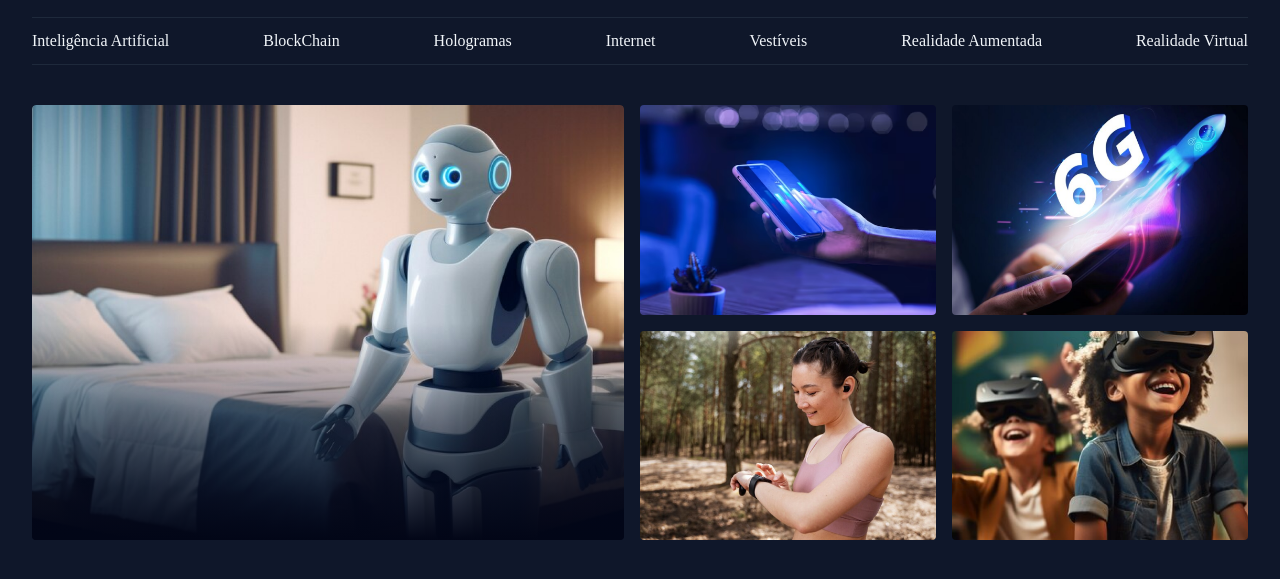
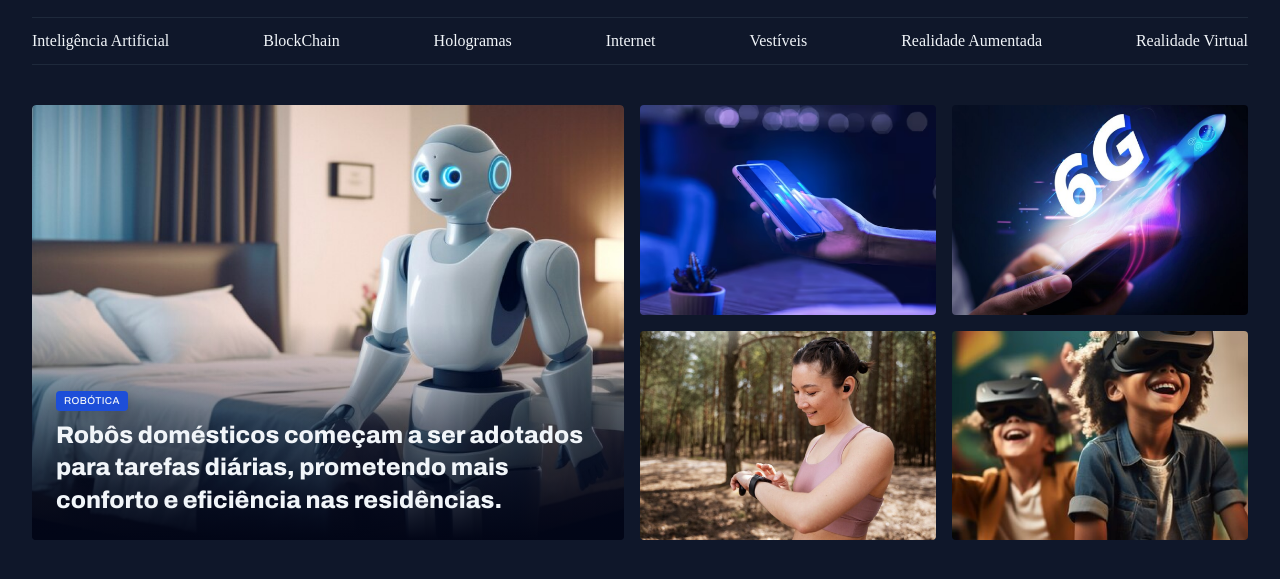
Before and after one commit to lucasestanis/Portal-de-noticias, a plain HTML site: page index.html in a window 1280 px wide. Shown: the part 55-634 px from the top of the page. Drawn offline with Linux system fonts and the light colour scheme.

Commit message:
ajustando conteúdo do card

```diff
--- a/index.html
+++ b/index.html
@@ -38,9 +38,13 @@
     </header>
     <main class= "grid container">
         <section id="featured" class="grid grid-flow-col gap-16">
-            <div class="card">
+            <figure class="card">
                 <img src="assets/images/Image 01.png" alt="#">
-            </div>
+                <figcaption>
+                    <span class="content-tag">Robótica</span>
+                    <h2 class="text-2xl">Robôs domésticos começam a ser adotados para tarefas diárias, prometendo mais conforto e eficiência nas residências.</h2>
+                </figcaption>
+            </figure>
             <div class="grid grid-cols-2 gap-16">
             <div>
                 <img src="assets/images/Image 02.png" alt="#">
--- a/styles/global.css
+++ b/styles/global.css
@@ -53,3 +53,15 @@ img{
 main{
     margin-top: 40px;
 }
+
+.content-tag{
+    display: inline-block;
+    background-color: var(--brand-color-dark);
+    padding: 4px 8px;
+    border-radius: 4px;
+    font: 500 10px/1.2 var(--font-family);
+    text-transform: uppercase;
+    letter-spacing: 0.04em;
+    color: var(--text-color-primary);
+    box-shadow: 0px 4px 16px rgba(2, 6, 23, 0.251);
+}
--- a/styles/sections.css
+++ b/styles/sections.css
@@ -20,5 +20,14 @@
                 #020617 100%
             );
         }
+        figcaption{
+            position: absolute;
+            bottom: 0;
+            padding: 24px;
+
+            h2{
+                margin-top: 8px;
+            }
+        }
     }
 }
--- a/styles/utility.css
+++ b/styles/utility.css
@@ -13,3 +13,19 @@
 .gap-16{
     gap: 16px;
 }
+
+.text-2xl{
+    font: var(--h1);
+}
+
+.text-xl{
+    font: var(--h2);
+}
+
+.text-lg{
+    font: var(--h3);
+}
+
+.text-sm{
+    font: var(--text-sm);
+}
```
